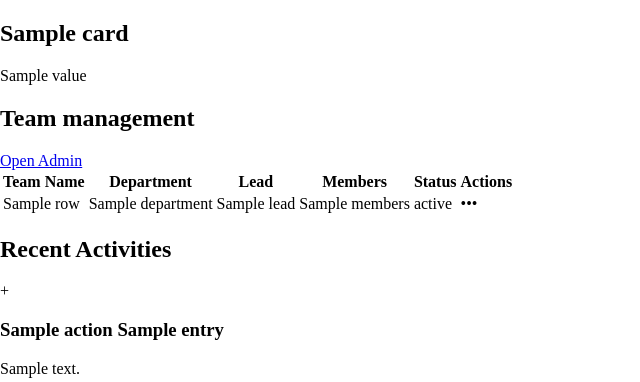
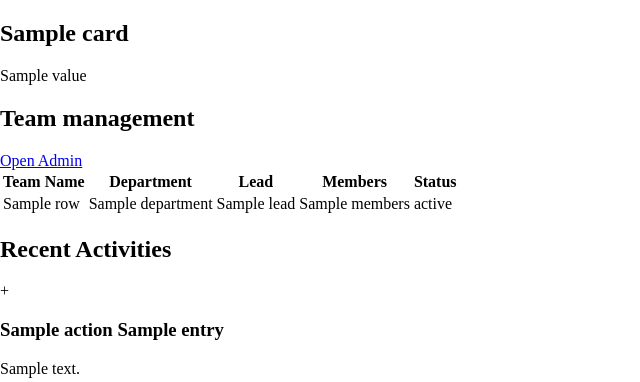
Before and after one commit to shaanUni/Software-Group-Project, a Django app: template apps/users/templates/users/admin_dashboard.html in a window 1280 px wide; the page is wider, and only the part inside the window is pictured. Shown: the top 382 px of that part, without its empty margins (0-640 px from the left). Run offline with Django 5.2, Linux system fonts and the light colour scheme; the template is opened without the code that fills it: most values are stand-ins (such as "Sample title", 1, 10 or a date in 2020).

Commit message:
removed the three dots and actions part

```diff
--- a/apps/users/templates/users/admin_dashboard.html
+++ b/apps/users/templates/users/admin_dashboard.html
@@ -39,7 +39,6 @@
                             <th>Lead</th>
                             <th>Members</th>
                             <th>Status</th>
-                            <th>Actions</th>
                         </tr>
                     </thead>
                     <tbody>
@@ -50,7 +49,6 @@
                                 <td>{{ row.lead }}</td>
                                 <td>{{ row.members }}</td>
                                 <td><span class="dashboard-status">{{ row.status }}</span></td>
-                                <td><span class="dashboard-ellipsis">•••</span></td>
                             </tr>
                         {% endfor %}
                     </tbody>
```
